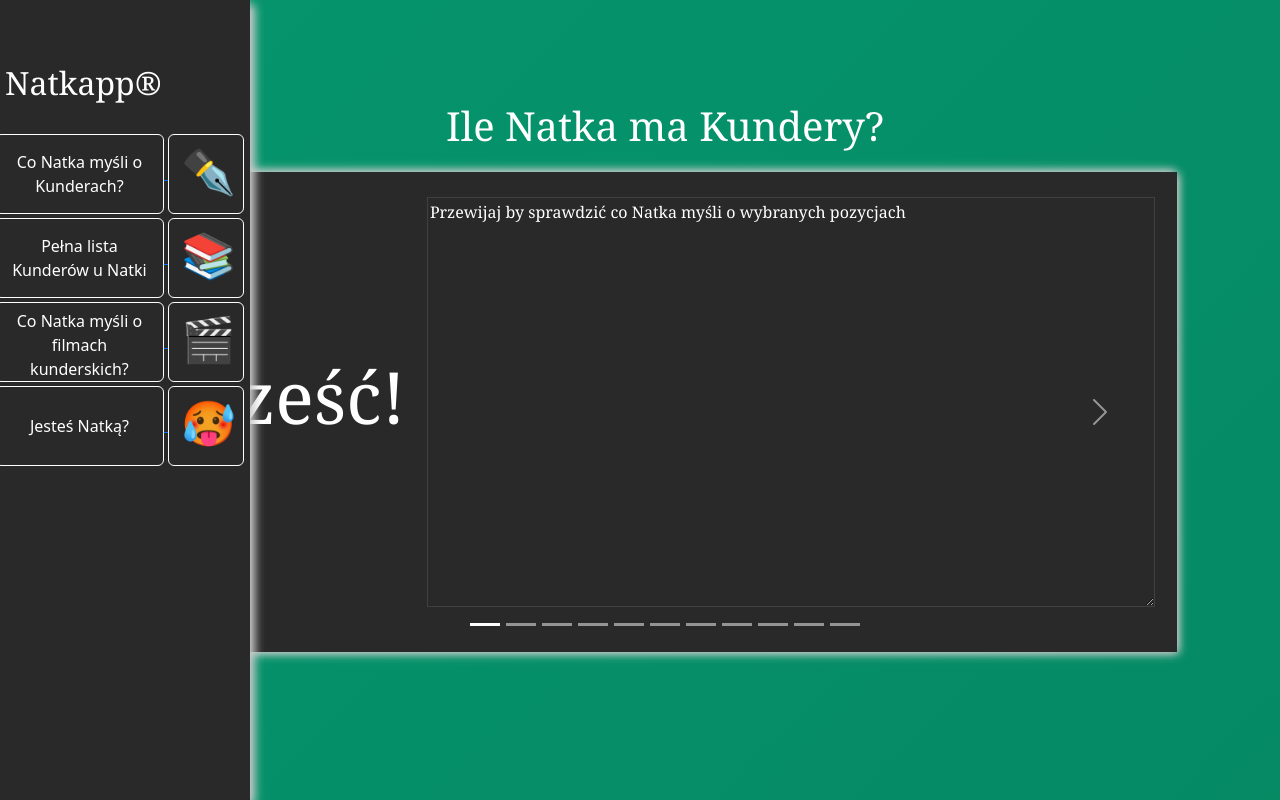
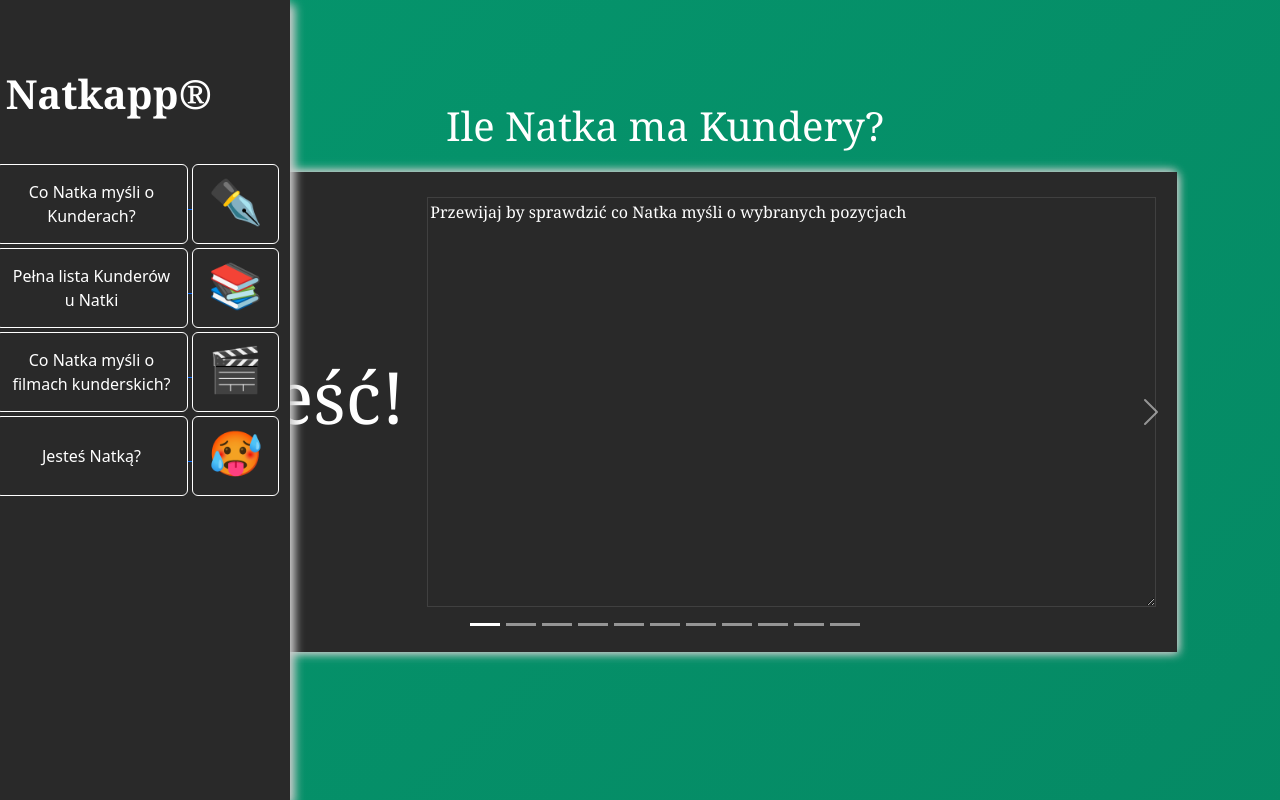
Before and after one commit to mfrszpiotro/natkapp, a Flask app: page / in a window 1280 px wide. Run offline with Flask 3, Linux system fonts and the light colour scheme; data comes from the database, SQL or seed files in the repository; some libraries are stand-ins or nearby versions.

Commit message:
chore: css styles refactorization, small style fix

```diff
--- /dev/null
+++ b/static/styles/carousel.css
@@ -0,0 +1,27 @@
+.carousel-control-button {
+    width: 5% !important;
+}
+
+.cover {
+    height: 420px;
+    margin-left: auto;
+    margin-right: auto;
+    margin-bottom: 20px;
+  }
+
+.descr {
+    margin-left: auto;
+    margin-right: auto;
+    margin-bottom: 25px;
+    margin-top: 5px;
+    min-width: 74%;
+    min-height: 200px;
+    background-color: #292929;
+    font-family: 'Cambria';
+    color: white;
+  }
+
+  .in-carousel {
+    min-height: 440px;
+    margin: 20px
+  }
--- a/static/styles/natkappstyles.css
+++ b/static/styles/natkastyles.css
@@ -38,36 +38,13 @@
   width: 80%;
 }
 
-.cover {
-  height: 420px;
-  margin-left: auto;
-  margin-right: auto;
-  margin-bottom: 20px;
-}
-
 .flex {
   display: flex;
   flex-flow: wrap;
 }
 
-.descr {
-  margin-left: auto;
-  margin-right: auto;
-  margin-bottom: 25px;
-  margin-top: 5px;
-  min-width: 74%;
-  min-height: 200px;
-  background-color: #292929;
-  font-family: 'Cambria';
-  color: white;
-}
-
-.in-carousel {
-  min-height: 440px;
-  margin: 20px
-}
-
 .soft-page {
+  margin-bottom: 20px;
   min-height: 440px;
   background: #292929;
   box-shadow: 2px 2px 9px #cccccc,
--- a/static/styles/slider.css
+++ b/static/styles/slider.css
@@ -1,3 +1,8 @@
+.slider-title {
+  margin-right: 60px;
+  font-weight: bold !important;
+}
+
 .slider-icon-txt {
   font-size: 5.5vh;
 }
@@ -29,11 +34,11 @@
   -moz-transition: left 0.4s ease-in-out;
   -webkit-transition: left 0.4s ease-in-out;
   background-color: #a50000;
-  width: 280px;
+  width: 320px;
   height: 100%;
   z-index: 999;
   top: 0;
-  left: -220px;
+  left: -240px;
   position: fixed;
   background: #292929;
   box-shadow: 5px 5px 9px #cccccc,
--- a/templates/appbase.html
+++ b/templates/appbase.html
@@ -5,7 +5,7 @@
 <div id="slide">
     <div class="slider-abs pt-3">
         <div class="rel pt-5">
-            <h2>Natkapp®</h2>
+            <p class="slider-title">Natkapp®</p>
         </div>
         <div class="rel pt-4">
             <a href="{{ url_for('index') }}">
--- a/templates/base.html
+++ b/templates/base.html
@@ -7,10 +7,11 @@
             {% block styles %}
                 <title>Natkapp®</title>
                 <link rel="icon" href="{{ url_for('static', filename='images/fav3.png') }}">
-                <link rel="stylesheet" href="{{ url_for('static', filename='styles/natkappstyles.css') }}">
+                <link rel="stylesheet" href="{{ url_for('static', filename='styles/natkastyles.css') }}">
                 <link rel="stylesheet" href="{{ url_for('static', filename='styles/flashes.css') }}">
                 <link rel="stylesheet" href="{{ url_for('static', filename='styles/slider.css') }}">
                 <link rel="stylesheet" href="{{ url_for('static', filename='styles/tables.css') }}">
+                <link rel="stylesheet" href="{{ url_for('static', filename='styles/carousel.css') }}">
                 {{ bootstrap.load_css() }}
             {% endblock %}
         {% endblock %}
--- a/templates/index.html
+++ b/templates/index.html
@@ -33,7 +33,7 @@
       <div class="carousel-inner">
         <div class="carousel-item active">
           <div class="in-carousel center flex">
-            <p class="force-white">Cześć!</p>
+            <div class="cover"><p class="force-white">Cześć!</p></div>
             <textarea disabled class="descr">Przewijaj by sprawdzić co Natka myśli o wybranych pozycjach</textarea>
           </div>
         </div>
@@ -48,10 +48,10 @@
       </div>
 
       <!-- Left and right controls/icons -->
-      <button class="carousel-control-prev" type="button" data-bs-target="#demo" data-bs-slide="prev">
+      <button class="carousel-control-button carousel-control-prev" type="button" data-bs-target="#demo" data-bs-slide="prev">
         <span class="carousel-control-prev-icon"></span>
       </button>
-      <button class="carousel-control-next" type="button" data-bs-target="#demo" data-bs-slide="next">
+      <button class="carousel-control-button carousel-control-next" type="button" data-bs-target="#demo" data-bs-slide="next">
         <span class="carousel-control-next-icon"></span>
       </button>
     </div>
```
Also changed, not shown: requirements.txt (+19 -19 lines).
